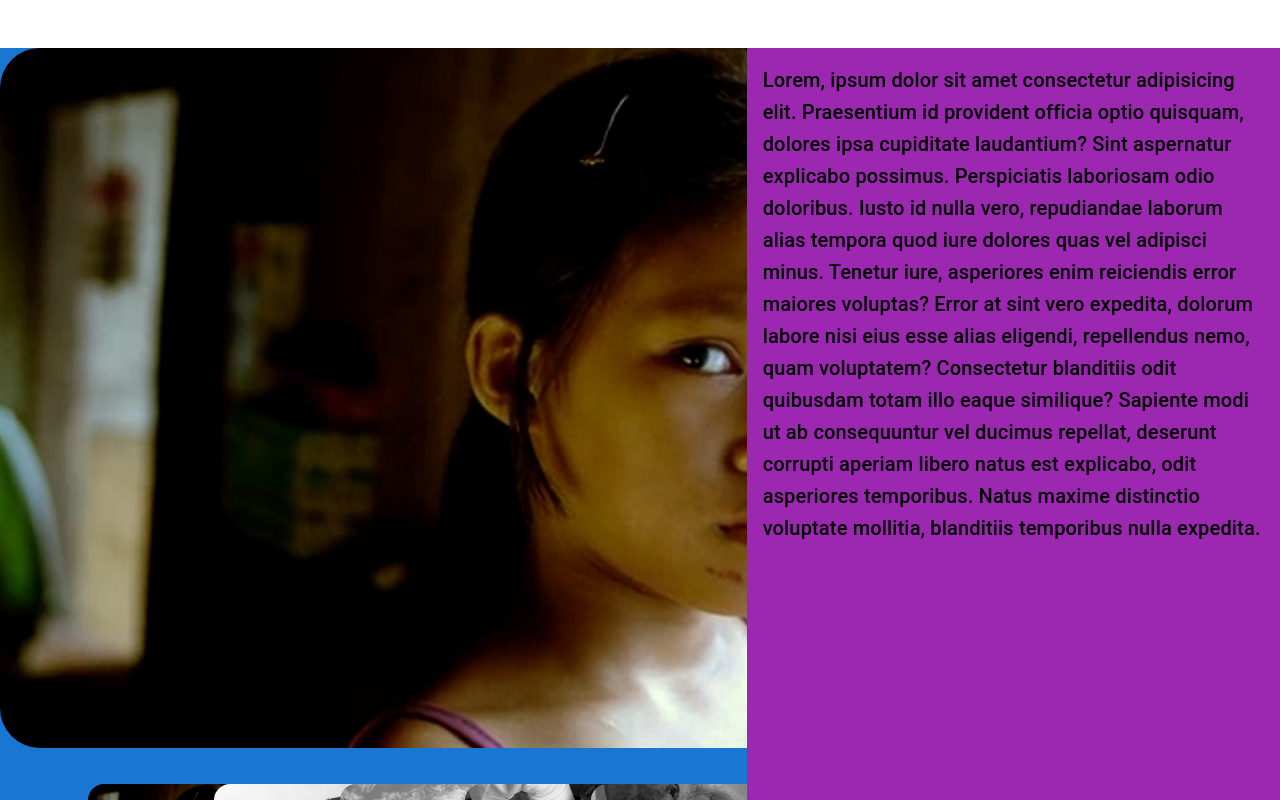
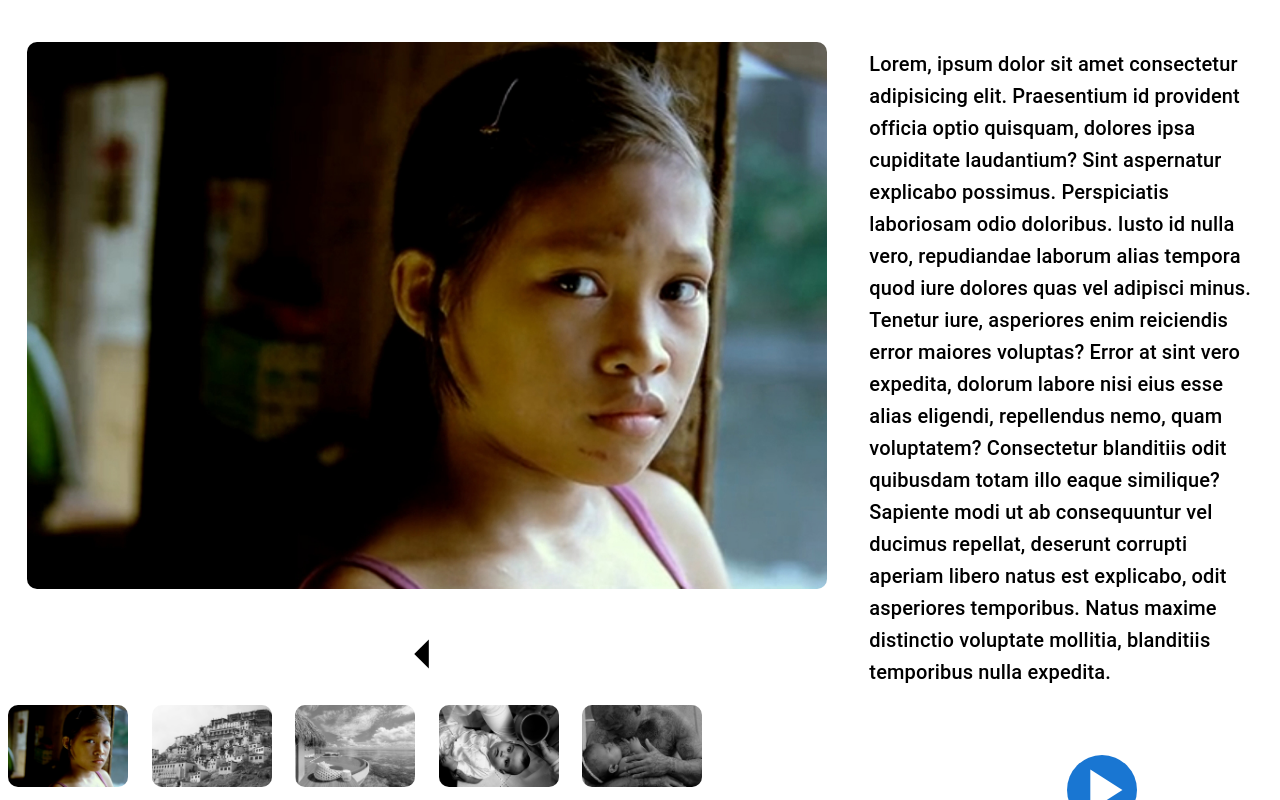
Before and after one commit to ShahariarRahman/ImageSlider, a React (Create React App) app: page / in a window 1280 px wide. Shown: the top 800 px of the page. Built offline with nearby package versions, Linux system fonts and the light colour scheme.

Commit message:
project complete

```diff
--- a/src/App.css
+++ b/src/App.css
@@ -1,38 +1,72 @@
-.App {
+body {
   text-align: center;
 }
 
-.App-logo {
-  height: 40vmin;
-  pointer-events: none;
-}
+@media only screen and (max-width: 400px) {
+  .mainImage {
+    width: 250px;
+    padding: 0 10px;
+    border-radius: 0px;
+  }
 
-@media (prefers-reduced-motion: no-preference) {
-  .App-logo {
-    animation: App-logo-spin infinite 20s linear;
+  .allImages {
+    width: 200px;
+  }
+
+  .arrow {
+    display: block;
+    width: 100%;
   }
 }
 
-.App-header {
-  background-color: #282c34;
-  min-height: 100vh;
-  display: flex;
-  flex-direction: column;
-  align-items: center;
-  justify-content: center;
-  font-size: calc(10px + 2vmin);
-  color: white;
+@media only screen and (min-width: 401px) and (max-width: 600px) {
+  .mainImage {
+    width: 300px;
+    padding: 0 10px;
+    border-radius: 0px;
+  }
+
+  .allImages {
+    width: 700px;
+  }
+
+  .arrow {
+    display: block;
+    width: 100%;
+  }
 }
 
-.App-link {
-  color: #61dafb;
+@media only screen and (min-width: 601px) and (max-width: 800px) {
+  .mainImage {
+    width: 500px;
+    padding: 0 10px;
+    border-radius: 0px;
+  }
+
+  .allImages {
+    max-width: 100px;
+  }
+
+  .arrow {
+    display: block;
+    width: 100%;
+  }
 }
 
-@keyframes App-logo-spin {
-  from {
-    transform: rotate(0deg);
-  }
-  to {
-    transform: rotate(360deg);
+@media only screen and (min-width: 801px) and (max-width: 1200px) {
+  .arrow {
+    display: block;
+    width: 100%;
   }
 }
+
+@media only screen and (min-width: 1201px) and (max-width: 1620px) {
+  .allImages {
+    width: 120px;
+  }
+
+  .arrow {
+    display: block;
+    width: 100%;
+  }
+}
--- a/src/App.js
+++ b/src/App.js
@@ -4,62 +4,21 @@ import IconButton from '@mui/material/IconButton';
 import ArrowLeftIcon from '@mui/icons-material/ArrowLeft';
 import ArrowRightIcon from '@mui/icons-material/ArrowRight';
 import PlayArrowIcon from '@mui/icons-material/PlayArrow';
+import PauseIcon from '@mui/icons-material/Pause';
+import allImageData from './imageData';
 
-import PauseIcon from '@mui/icons-material/Pause';
-
-import img1 from './assets/img1.jpg';
-import img2 from './assets/img2.jpg';
-import img3 from './assets/img3.jpg';
-import img4 from './assets/img4.jpg';
-import img5 from './assets/img5.jpg';
 import { useEffect, useState } from 'react';
 
 
 function App() {
   const [imagesData, setImagesData] = useState([]);
-  const [showImg, setShowImg] = useState(1);
+  const [showingImage, setShowingImage] = useState(1);
   const [slicedImagesData, setSlicedImagesData] = useState([]);
   const [deletedImagesData, setDeletedImagesData] = useState([]);
-  const [startSlideshow, setStartSlideshow] = useState(false);
-  const [intervalId, setIntervalId] = useState(0);
-
-
-
-
+  const [isSlideshow, setIsSlideShow] = useState(false);
 
   useEffect(() => {
-    setImagesData([
-      {
-        id: 1,
-        name: 'island',
-        img: img1,
-        descrption: 'Lorem, ipsum dolor sit amet consectetur adipisicing elit. Praesentium id provident officia optio quisquam, dolores ipsa cupiditate laudantium? Sint aspernatur explicabo possimus. Perspiciatis laboriosam odio doloribus. Iusto id nulla vero, repudiandae laborum alias tempora quod iure dolores quas vel adipisci minus. Tenetur iure, asperiores enim reiciendis error maiores voluptas? Error at sint vero expedita, dolorum labore nisi eius esse alias eligendi, repellendus nemo, quam voluptatem? Consectetur blanditiis odit quibusdam totam illo eaque similique? Sapiente modi ut ab consequuntur vel ducimus repellat, deserunt corrupti aperiam libero natus est explicabo, odit asperiores temporibus. Natus maxime distinctio voluptate mollitia, blanditiis temporibus nulla expedita.'
-      },
-      {
-        id: 2,
-        name: 'kid',
-        img: img2,
-        descrption: 'Lorem, ipsum dolor sit amet consectetur adipisicing elit. Ab suscipit, ad sit voluptas labore tenetur dolorem expedita animi tempore in vitae sint nulla harum deserunt. Natus, delectus provident, debitis quia quibusdam atque fuga eum temporibus nulla in, pariatur libero error suscipit voluptate ratione fugiat dolorum facilis dicta nam voluptatem adipisci consequatur non voluptatum aspernatur! Optio voluptas tenetur, voluptatibus enim quia aliquam id quasi, consequuntur perferendis esse eos non rerum sapiente qui rem. Quisquam quam ea dignissimos eligendi totam accusantium cumque amet earum voluptates impedit fugiat minus blanditiis, quia eos, eveniet ullam! Nobis in necessitatibus perferendis accusantium similique molestiae expedita quaerat.'
-      },
-      {
-        id: 3,
-        name: 'cute child',
-        img: img3,
-        descrption: 'Lorem ipsum dolor sit amet consectetur adipisicing elit. Animi distinctio dolores accusantium incidunt asperiores saepe odit labore expedita, accusamus, dolorum quo dolor nam sit ipsam magnam assumenda. Aliquid quod magnam nobis inventore cum fugit quo eveniet quis deleniti reprehenderit! Placeat vel illo laborum porro voluptates voluptate accusamus eos, adipisci fugit nam. Facere eos impedit quidem iusto excepturi quisquam dolor dolore quae hic assumenda? Reprehenderit unde, voluptates in quidem error eos facilis et laborum aut culpa enim quo dolorem nulla, reiciendis beatae nihil. Quaerat eveniet illum reiciendis, vero repellat excepturi iusto rerum, nulla magni fugiat doloribus ea sed, quis facere atque?'
-      },
-      {
-        id: 4,
-        name: 'father',
-        img: img4,
-        descrption: 'Lorem, ipsum dolor sit amet consectetur adipisicing elit.At placeat dolore vitae enim qui ex, rerum consectetur, corporis inventore, tenetur repellat omnis culpa officiis magnam aut quia iste facilis ? Unde tenetur temporibus perspiciatis.Impedit, eligendi! Saepe libero placeat debitis sunt doloremque maxime necessitatibus, dignissimos molestiae autem repudiandae iusto ad rem eius corporis, veniam iure.Temporibus rem in assumenda aliquam sit, laboriosam molestiae nobis quasi odit magni amet reprehenderit nihil laborum ex voluptatibus vitae quae eaque illo libero reiciendis modi! Quidem quisquam ducimus, officiis quibusdam similique nostrum odit excepturi nobis sint recusandae inventore voluptatibus quod, dolor rem.Soluta cupiditate nihil totam.'
-      },
-      {
-        id: 5,
-        name: 'father',
-        img: img5,
-        descrption: 'Lorem ipsum dolor sit amet consectetur adipisicing elit.Nulla corporis aliquam reiciendis optio sequi, architecto beatae dolore quam ratione commodi facere cumque unde quis quaerat dicta animi deserunt ea blanditiis, nam laudantium ipsam a ? Molestias labore culpa suscipit ea dolores nobis fuga, recusandae, quae ratione, at autem dignissimos voluptatem fugiat dolor amet a dicta ipsam deserunt incidunt necessitatibus vel neque! Ipsa excepturi voluptate libero doloremque quos id magnam provident qui.Veniam nisi ea nam cumque placeat ? Possimus repudiandae, nam quae consequatur molestias cum accusantium pariatur maiores inventore sint assumenda earum vitae aperiam ea a laboriosam ? Beatae officiis a similique pariatur ?'
-      }
-    ]);
+    setImagesData(allImageData);
   }, []);
 
   useEffect(() => {
@@ -68,26 +27,26 @@ function App() {
     setDeletedImagesData(deletedData);
   }, [imagesData]);
 
-  if (startSlideshow === true) {
+  if (isSlideshow === true) {
     const intervalId = setInterval(function () {
       if (intervalId) {
         clearInterval(intervalId)
       }
-      if (imagesData.length > showImg) {
-        setShowImg(1 + showImg);
+      if (imagesData.length > showingImage) {
+        setShowingImage(1 + showingImage);
       }
       else {
-        setShowImg(1);
+        setShowingImage(1);
       }
     }, 3000);
   }
 
-  const showingImgData = imagesData.find(image => image.id === showImg);
+  const showingImgData = imagesData.find(image => image.id === showingImage);
 
 
   const handleRightArrow = async () => {
-    if (showImg < imagesData.length) {
-      setShowImg(showImg + 1);
+    if (showingImage < imagesData.length) {
+      setShowingImage(showingImage + 1);
 
       const deletedData = imagesData.splice(0, 1);
       deletedImagesData.push(...deletedData);
@@ -95,15 +54,15 @@ function App() {
 
     }
     else {
-      setShowImg(1);
+      setShowingImage(1);
       const deletedData = imagesData.splice(0, 1);
       deletedImagesData.push(...deletedData);
       setImagesData([...imagesData, ...deletedImagesData]);
     }
   }
   const handleLeftArrow = () => {
-    if (showImg > 1) {
-      setShowImg(showImg - 1);
+    if (showingImage > 1) {
+      setShowingImage(showingImage - 1);
 
       const deletedData = imagesData.splice(imagesData.length - 1, 1);
       console.log(deletedData);
@@ -113,7 +72,7 @@ function App() {
 
     }
     else {
-      setShowImg(imagesData.length);
+      setShowingImage(imagesData.length);
 
       const deletedData = imagesData.splice(imagesData.length - 1, 1);
       console.log(deletedData);
@@ -125,24 +84,25 @@ function App() {
 
 
   const handleClickOnImg = (imageId) => {
-    setShowImg(imageId);
+    setShowingImage(imageId);
   }
   const handleAutoImgChange = () => {
-    setStartSlideshow(!startSlideshow);
+    setIsSlideShow(!isSlideshow);
   }
 
 
   return (
     <div className="App">
-      <Box sx={{ flexGrow: 1 }} mt="3rem">
+      <Box sx={{ flexGrow: 1 }} mt="2rem">
         <Grid container>
-          <Grid item lg={7} md={12} sx={{ bgcolor: 'primary.main' }}>
-            <img style={{ borderRadius: '40px', maxWidth: '1000rem' }} src={showingImgData?.img} alt="" />
+          <Grid item lg={8} md={12}>
+            <img className='mainImage' style={{ borderRadius: '20px', maxWidth: '800px', padding: '10px' }} src={showingImgData?.img} alt="" />
+
             <Grid mt="1rem" sx={{ display: 'flex', alignItems: 'center' }} container spacing={1}>
+              <IconButton color='inherit' disableRipple onClick={handleLeftArrow} sx={{ padding: 0 }} className='arrow'>
+                <ArrowLeftIcon sx={{ fontSize: 70 }} />
+              </IconButton>
 
-              <IconButton color='inherit' disableRipple onClick={handleLeftArrow} sx={{ padding: 0 }} >
-                <ArrowLeftIcon sx={{ fontSize: 80 }} />
-              </IconButton>
               {
                 imagesData.length <= 5 ?
                   imagesData.map(image => <Grid
@@ -150,11 +110,12 @@ function App() {
                     key={image.id}>
                     <IconButton color='inherit' disableRipple>
                       <img
+                        className='allImages'
                         src={image.img} alt="" onClick={() => handleClickOnImg(image.id)}
-                        style={showImg === image.id ?
-                          { borderRadius: '16px', maxWidth: '180px' }
+                        style={showingImage === image.id ?
+                          { borderRadius: '10px', maxWidth: '180px' }
                           :
-                          { borderRadius: '16px', maxWidth: '180px', filter: `grayscale(100%)` }
+                          { borderRadius: '10px', maxWidth: '180px', filter: `grayscale(100%)` }
                         }
                       />
                     </IconButton>
@@ -165,35 +126,36 @@ function App() {
                     key={image.id}>
                     <IconButton color='inherit' disableRipple>
                       <img
+                        className='allImages'
                         src={image.img} alt="" onClick={() => handleClickOnImg(image.id)}
-                        style={showImg === image.id ?
-                          { borderRadius: '16px', maxWidth: '180px' }
+                        style={showingImage === image.id ?
+                          { borderRadius: '10px', maxWidth: '180px', }
                           :
-                          { borderRadius: '16px', maxWidth: '180px', filter: `grayscale(100%)` }
+                          { borderRadius: '10px', maxWidth: '180px', filter: `grayscale(100%)` }
                         }
                       />
                     </IconButton>
                   </Grid>)
               }
-              <IconButton color='inherit' disableRipple onClick={handleRightArrow} sx={{ padding: 0 }}>
+              <IconButton color='inherit' disableRipple onClick={handleRightArrow} sx={{ padding: 0 }} className='arrow'>
                 <ArrowRightIcon sx={{ fontSize: 80 }} />
               </IconButton>
 
             </Grid>
           </Grid>
-          <Grid item lg={5} md={12} sx={{ bgcolor: 'secondary.main', position: 'relative' }}>
+          <Grid item lg={4} md={12} sx={{ position: 'relative', paddingBottom: '10rem' }}>
 
             <Typography variant="h6" component="h2" align='left' padding={2}>
               {showingImgData?.descrption}
             </Typography>
 
-            {startSlideshow ?
+            {isSlideshow ?
               <IconButton disableRipple onClick={handleAutoImgChange} sx={{ padding: 0, bgcolor: 'primary.main', bottom: 50, position: 'absolute' }}>
-                <PauseIcon style={{ color: 'white' }} sx={{ fontSize: 80 }} />
+                <PauseIcon style={{ color: 'white' }} sx={{ fontSize: 70 }} />
               </IconButton>
               :
               <IconButton disableRipple onClick={handleAutoImgChange} sx={{ padding: 0, bgcolor: 'primary.main', bottom: 50, position: 'absolute' }}>
-                <PlayArrowIcon style={{ color: 'white' }} sx={{ fontSize: 80 }} />
+                <PlayArrowIcon style={{ color: 'white' }} sx={{ fontSize: 70 }} />
               </IconButton>
             }
 
--- /dev/null
+++ b/src/imageData.js
@@ -0,0 +1,39 @@
+import img1 from './assets/img1.jpg';
+import img2 from './assets/img2.jpg';
+import img3 from './assets/img3.jpg';
+import img4 from './assets/img4.jpg';
+import img5 from './assets/img5.jpg';
+const imageData = [
+    {
+        id: 1,
+        name: 'island',
+        img: img1,
+        descrption: 'Lorem, ipsum dolor sit amet consectetur adipisicing elit. Praesentium id provident officia optio quisquam, dolores ipsa cupiditate laudantium? Sint aspernatur explicabo possimus. Perspiciatis laboriosam odio doloribus. Iusto id nulla vero, repudiandae laborum alias tempora quod iure dolores quas vel adipisci minus. Tenetur iure, asperiores enim reiciendis error maiores voluptas? Error at sint vero expedita, dolorum labore nisi eius esse alias eligendi, repellendus nemo, quam voluptatem? Consectetur blanditiis odit quibusdam totam illo eaque similique? Sapiente modi ut ab consequuntur vel ducimus repellat, deserunt corrupti aperiam libero natus est explicabo, odit asperiores temporibus. Natus maxime distinctio voluptate mollitia, blanditiis temporibus nulla expedita.'
+    },
+    {
+        id: 2,
+        name: 'kid',
+        img: img2,
+        descrption: 'Lorem, ipsum dolor sit amet consectetur adipisicing elit. Ab suscipit, ad sit voluptas labore tenetur dolorem expedita animi tempore in vitae sint nulla harum deserunt. Natus, delectus provident, debitis quia quibusdam atque fuga eum temporibus nulla in, pariatur libero error suscipit voluptate ratione fugiat dolorum facilis dicta nam voluptatem adipisci consequatur non voluptatum aspernatur! Optio voluptas tenetur, voluptatibus enim quia aliquam id quasi, consequuntur perferendis esse eos non rerum sapiente qui rem. Quisquam quam ea dignissimos eligendi totam accusantium cumque amet earum voluptates impedit fugiat minus blanditiis, quia eos, eveniet ullam! Nobis in necessitatibus perferendis accusantium similique molestiae expedita quaerat.'
+    },
+    {
+        id: 3,
+        name: 'cute child',
+        img: img3,
+        descrption: 'Lorem ipsum dolor sit amet consectetur adipisicing elit. Animi distinctio dolores accusantium incidunt asperiores saepe odit labore expedita, accusamus, dolorum quo dolor nam sit ipsam magnam assumenda. Aliquid quod magnam nobis inventore cum fugit quo eveniet quis deleniti reprehenderit! Placeat vel illo laborum porro voluptates voluptate accusamus eos, adipisci fugit nam. Facere eos impedit quidem iusto excepturi quisquam dolor dolore quae hic assumenda? Reprehenderit unde, voluptates in quidem error eos facilis et laborum aut culpa enim quo dolorem nulla, reiciendis beatae nihil. Quaerat eveniet illum reiciendis, vero repellat excepturi iusto rerum, nulla magni fugiat doloribus ea sed, quis facere atque?'
+    },
+    {
+        id: 4,
+        name: 'father',
+        img: img4,
+        descrption: 'Lorem, ipsum dolor sit amet consectetur adipisicing elit.At placeat dolore vitae enim qui ex, rerum consectetur, corporis inventore, tenetur repellat omnis culpa officiis magnam aut quia iste facilis ? Unde tenetur temporibus perspiciatis.Impedit, eligendi! Saepe libero placeat debitis sunt doloremque maxime necessitatibus, dignissimos molestiae autem repudiandae iusto ad rem eius corporis, veniam iure.Temporibus rem in assumenda aliquam sit, laboriosam molestiae nobis quasi odit magni amet reprehenderit nihil laborum ex voluptatibus vitae quae eaque illo libero reiciendis modi! Quidem quisquam ducimus, officiis quibusdam similique nostrum odit excepturi nobis sint recusandae inventore voluptatibus quod, dolor rem.Soluta cupiditate nihil totam.'
+    },
+    {
+        id: 5,
+        name: 'father',
+        img: img5,
+        descrption: 'Lorem ipsum dolor sit amet consectetur adipisicing elit.Nulla corporis aliquam reiciendis optio sequi, architecto beatae dolore quam ratione commodi facere cumque unde quis quaerat dicta animi deserunt ea blanditiis, nam laudantium ipsam a ? Molestias labore culpa suscipit ea dolores nobis fuga, recusandae, quae ratione, at autem dignissimos voluptatem fugiat dolor amet a dicta ipsam deserunt incidunt necessitatibus vel neque! Ipsa excepturi voluptate libero doloremque quos id magnam provident qui.Veniam nisi ea nam cumque placeat ? Possimus repudiandae, nam quae consequatur molestias cum accusantium pariatur maiores inventore sint assumenda earum vitae aperiam ea a laboriosam ? Beatae officiis a similique pariatur ?'
+    }
+];
+
+export default imageData;
```
